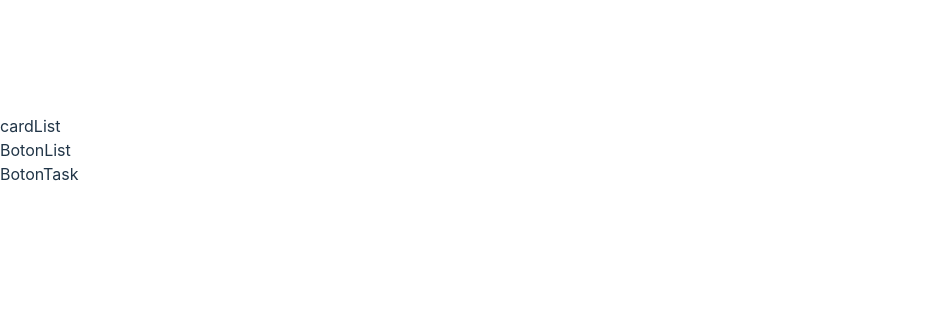
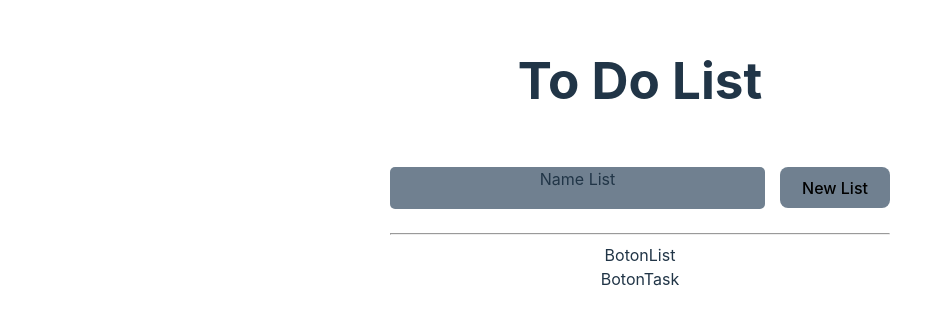
Before and after one commit to FF5-DW1/ej3_slytherin, a React (Vite) app: page / in a window 1280 px wide. Shown: the part 250-574 px from the top of the page, without its empty margins (0-952 px from the left). Built offline with nearby package versions, Linux system fonts and the light colour scheme.

Commit message:
avance anderson

```diff
--- a/src/App.css
+++ b/src/App.css
@@ -1,6 +1,6 @@
-/* #root {
-  max-width: 1280px;
-  margin: 0 auto;
-  padding: 2rem;
-  text-align: center;
-} */
+#root {
+    max-width: 1280px;
+    margin: 0 auto;
+    padding: 2rem;
+    text-align: center;
+}
--- a/src/components/CardList/cardList.css
+++ b/src/components/CardList/cardList.css
@@ -0,0 +1,22 @@
+.card {
+    width: 500px;
+}
+
+.newList {
+    width: 500px;
+    display: flex;
+    justify-content: space-between;
+    align-items: center;
+}
+
+.nameList {
+    width: 75%;
+    height: 42px;
+    border-radius: 5px;
+    background-color: slategray;
+}
+
+.btnnewList {
+    width: 22%;
+    background-color: slategray;
+}
--- a/src/components/CardList/cardList.jsx
+++ b/src/components/CardList/cardList.jsx
@@ -1,7 +1,17 @@
 import React from "react";
+import "./cardList.css";
 
 function CardList() {
-  return <div>cardList</div>;
+  return (
+    <section className="card">
+      <h1>To Do List</h1>
+      <div className="newList">
+        <p className="nameList">Name List</p>
+        <button className="btnnewList">New List</button>
+      </div>
+      <hr />
+    </section>
+  );
 }
 
 export default CardList;
```
